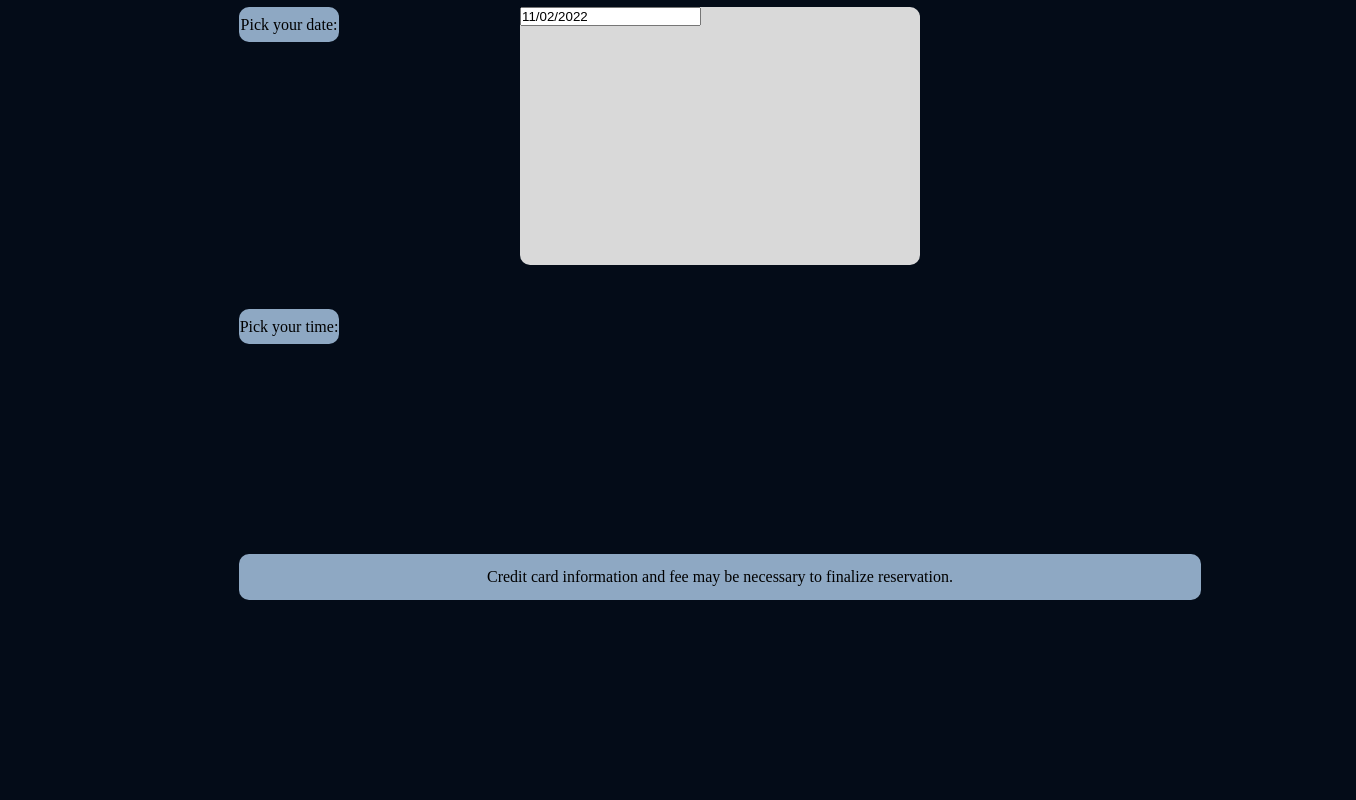
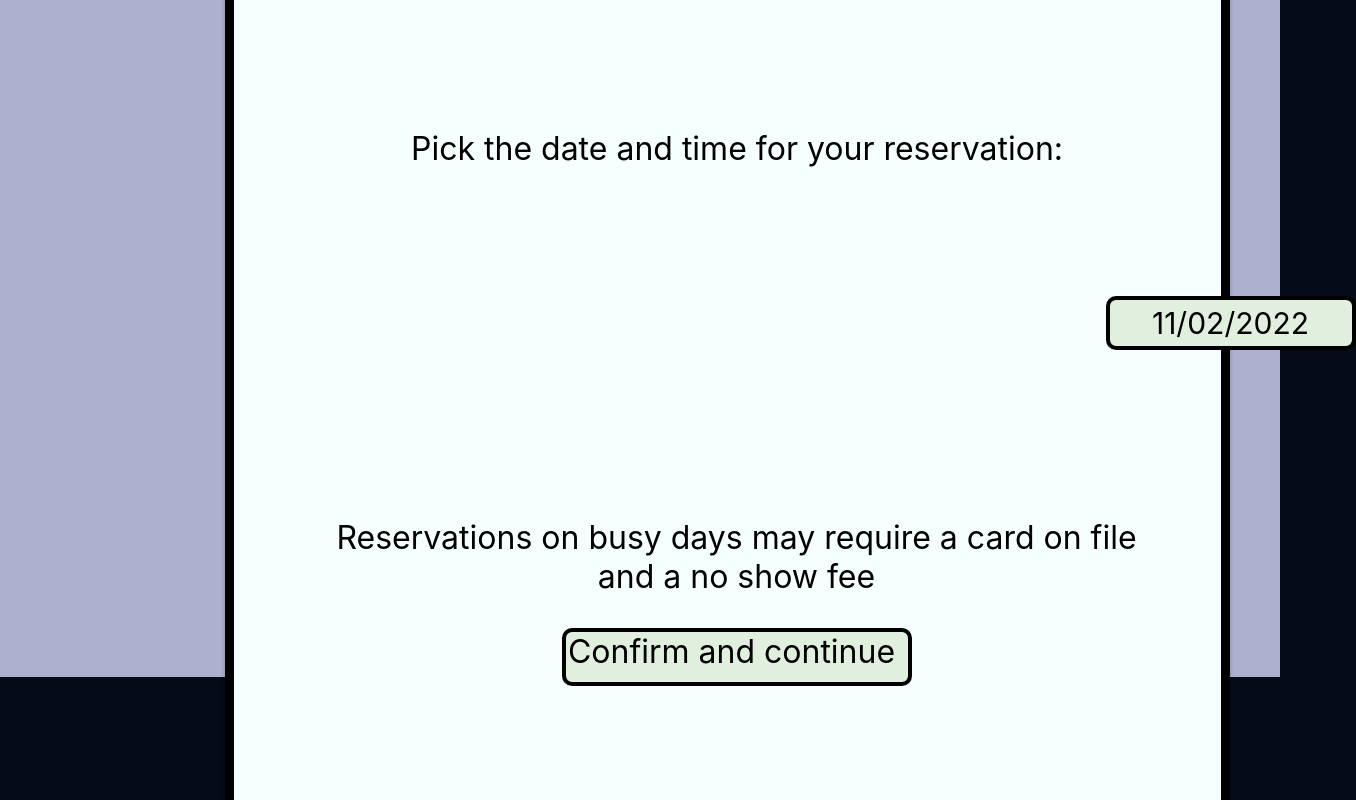
Before and after one commit to juanzenay/softwareengr, a React (Create React App) app: page /datetime in a window 1280 px wide. Shown: the part 240-1040 px from the top of the page, 1356 px wide, since content can reach past the window. Before the commit the page ends 840 px from the top, so only its background shows below. Built offline with nearby package versions, Linux system fonts and the light colour scheme.

Commit message:
completeish

```diff
--- a/src/pages/datetime/Datepick.jsx
+++ /dev/null
@@ -1,12 +0,0 @@
-import React, { useState } from "react";
-
-import DatePicker from "react-datepicker";
-import "react-datepicker/dist/react-datepicker.css";
-
-export default function TableDatePicker() {
- const [date, setDate] = useState(new Date());
-
- return (
-   <DatePicker selected={date} onChange={date => setDate(date)} />
- );
-}
--- a/src/pages/datetime/Datetime.jsx
+++ b/src/pages/datetime/Datetime.jsx
@@ -1,9 +1,10 @@
 import React from 'react'
 import './datetime.css';
-
+import react, { useState } from "react";
+import DatePicker from "react-datepicker";
 import "react-datepicker/dist/react-datepicker.css";
 
-import Box from '@mui/material/Box';
+
 
 /*
 for input - <input type= "varname" placeholder "placeholder"
@@ -22,13 +23,10 @@ clean up code
 move as much as possible to app.css/index.css idk where it goes
 choose color scheme
 
-*/
+
 import Datepick from './Datepick';
 
-const Datetime = () => {
-  return (
-    <div>
-      <div className="gradient__bg">
+<div className="gradient__bg">
         <div className="padded__small">
           <div className='padded__small__text'>
               Pick your date:
@@ -49,6 +47,35 @@ const Datetime = () => {
           </div>
         </div>
       </div>
+
+export default Datetime
+
+*/
+
+const Datetime = () => {
+  const [startDate, setStartDate] = useState(new Date());
+
+  let handleColor = (time) => {
+    return time.getHours() > 12 ? "text-success" : "text-error";
+  };
+  return (
+    <div className = 'bg'>
+      <div className = 'main_rectangle'>
+        <p className='pick_date'>Pick the date and time for your reservation:</p>
+        <DatePicker
+        className='date_container'
+        showTimeSelect
+        selected={startDate}
+        onChange={(date) => setStartDate(date)}
+        timeClassName={handleColor}
+        isClearable
+        placeholderText="Click Me"
+        />
+        <p className='card_notice'>Reservations on busy days may require a card on file and a no show fee</p>
+        <div className='confirm_button'>
+          <p className='confirm_text'>Confirm and continue</p>
+        </div>
+      </div>
     </div>
   )
 }
--- a/src/pages/datetime/datetime.css
+++ b/src/pages/datetime/datetime.css
@@ -1,85 +1,105 @@
-* {
-    box-sizing: border-box;
-    padding: 0;
-    margin: 0;
-    scroll-behavior: smooth;
-}
-
-.padded__small {
-    position: absolute;
-    width: 100px;
-    height: 35px;
-    left: 239px;
-    top: 247px;
-
-    background: #8EA8C3;
-    border-radius: 10px;
-}
-.padded__small__text{
-    text-align: center;
-    font-family: 'Besley';
+*{
+    font-family: 'Inter';
     font-style: normal;
     font-weight: 400;
-    line-height: 35px;
+    line-height: 39px;
+    text-align: center;
+
     color: #000000;
 }
 
+.bg{
+    /*Background*/
+    width:100%;
+    min-width:1000px;
+    height:auto;
+    position: absolute;
 
-.padded__small__time{
+    background: #ABB1CE;
+}
+
+.main_rectangle{
+    /*Big rectangle wrapper*/
+    box-sizing: border-box;
+
     position: absolute;
-    width: 100px;
-    height: 35px;
-    left: 239px;
-    top: 549px;
+    width: 1005px;
+    height: 1191px;
+    left: 225px;
+    top: 32px;
 
-    background: #8EA8C3;
+    background: #F5FFFE;
+    border: 9px solid #000000;
+    box-shadow: 0px 4px 4px rgba(0, 0, 0, 0.25);
+    border-radius: 80px;
+}
+
+.pick_date{
+    /* Pick your date: */
+    position: absolute;
+    width: 654px;
+    height: 39px;
+    left: 176px;
+    top: 211px;
+
+    font-size: 32px;
+}
+
+.date_container {
+    /*Holds date picker*/
+    box-sizing: border-box;
+
+    position: absolute;
+    width: 250px;
+    height: 54px;
+    left: 378px;
+    top: 353px;
+
+    font-size: 30px;
+
+    background: #E1F0DE;
+    border: 4px solid #000000;
     border-radius: 10px;
 }
 
+.card_notice{
+    position: absolute;
+    width: 801px;
+    height: 30px;
+    left: 102px;
+    top: 600px;
 
-.long__bar{
-    position: absolute;
-    width: 962px;
-    height: 46px;
-    left: 239px;
-    top: 794px;
-    bottom: 184px;
-
-    background: #8EA8C3;
-    border-radius: 10px;
-}
-.padded__bar__text{
-    text-align: center;
-    font-family: 'Besley';
-    font-style: normal;
-    font-weight: 400;
-    line-height: 46px;
-    color: #000000;
+    font-size: 32px;
 }
 
-.date__picker{
+.web_container{
+    width:100%;
+    min-width:1000px;
+    height:auto;
+}
+
+.confirm_button{
+    box-sizing: border-box;
+
     position: absolute;
-    width: 400px;
-    height: 258px;
-    left: 520px;
-    top: 247px;
+    width: 350px;
+    height: 58px;
+    left: 328px;
+    top: 710px;
 
-    background: #D9D9D9;
+    background: #E1F0DE;
+    border: 4px solid #000000;
     border-radius: 10px;
 }
 
-.date{
+.confirm_text{
     position: absolute;
-    width: 55px;
-    height: 40px;
-    left: 262px;
-    top: 244px;
+    width: 331px;
+    height: 39px;
 
-    font-family: 'Besley';
+
+    font-family: 'Inter';
     font-style: normal;
     font-weight: 400;
-    font-size: 24px;
-    line-height: 40px;
-
-    color: #000000;
+    font-size: 32px;
 }
```
